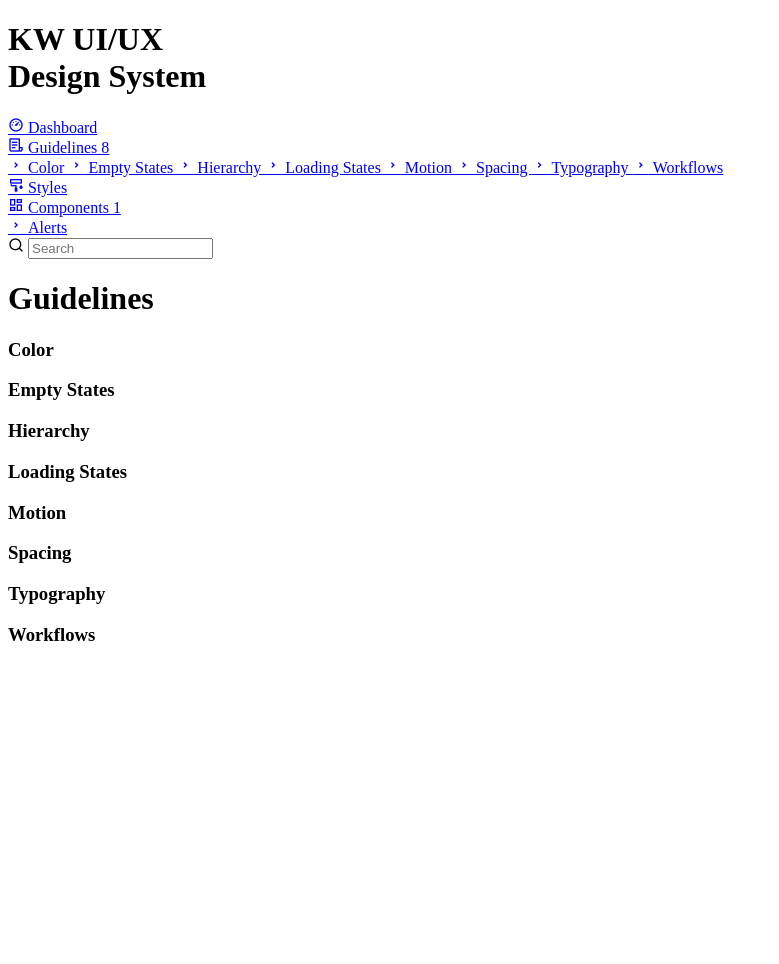
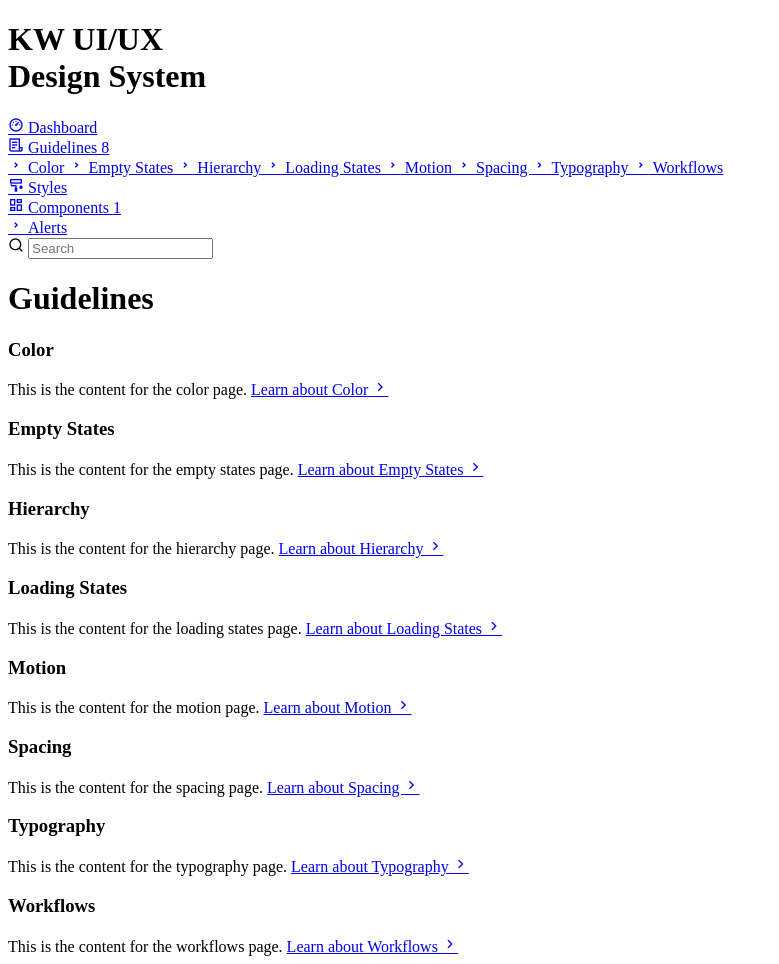
Before and after one commit to jtomeck/kw-design-system, a Jekyll site: the page built from _pages/guidelines.html, in a window 1280 px wide. Shown: the whole page, without its empty margins (0-779 px from the left). Built offline with Jekyll 4.4.1, drawn with Linux system fonts in a browser that asks for light colours; some web fonts are replaced; comment, search, counter and statistics services are not loaded; before the commit the page ends 900 px from its top, so only the background shows below that.

Commit message:
Add new structure for top level pages

```diff
--- a/_pages/components.html
+++ b/_pages/components.html
@@ -12,6 +12,11 @@ excerpt: "This section is not meant to be a list of plug and play components, be
     {% if page.category == "Components" %}
     <div class="bg-white p-6 rounded">
       <h3 class="mb-2">{{ page.title }}</h3>
+      {{ page.excerpt }}
+      <a href="{{ site.baseurl }}{{ page.permalink }}" class="bg-primary-50 block duration-200 flex group h-12 items-center justify-between mt-4 px-3 py-2 rounded text-primary-500 transition-all w-full hover:bg-primary-100 hover:text-primary-700">
+        Learn about {{ page.title }}
+        <i class="ri-arrow-right-s-line text-base transition-all group-hover:text-xl"></i>
+      </a>
     </div>
     {% endif %}
   {% endfor %}
--- a/_pages/guidelines.html
+++ b/_pages/guidelines.html
@@ -12,6 +12,11 @@ excerpt: "In this section you will find a list of common UI/UX patterns, as well
     {% if page.category == "Guidelines" %}
     <div class="bg-white p-6 rounded">
       <h3 class="mb-2">{{ page.title }}</h3>
+      {{ page.excerpt }}
+      <a href="{{ site.baseurl }}{{ page.permalink }}" class="bg-primary-50 block duration-200 flex group h-12 items-center justify-between mt-4 px-3 py-2 rounded text-primary-500 transition-all w-full hover:bg-primary-100 hover:text-primary-700">
+        Learn about {{ page.title }}
+        <i class="ri-arrow-right-s-line text-base transition-all group-hover:text-xl"></i>
+      </a>
     </div>
     {% endif %}
   {% endfor %}
--- a/_pages/styles.html
+++ b/_pages/styles.html
@@ -12,6 +12,11 @@ excerpt: "This section is kinda pointless right now, as I don't know what to put
     {% if page.category == "Styles" %}
     <div class="bg-white p-6 rounded">
       <h3 class="mb-2">{{ page.title }}</h3>
+      {{ page.excerpt }}
+      <a href="{{ site.baseurl }}{{ page.permalink }}" class="bg-primary-50 block duration-200 flex group h-12 items-center justify-between mt-4 px-3 py-2 rounded text-primary-500 transition-all w-full hover:bg-primary-100 hover:text-primary-700">
+        Learn about {{ page.title }}
+        <i class="ri-arrow-right-s-line text-base transition-all group-hover:text-xl"></i>
+      </a>
     </div>
     {% endif %}
   {% endfor %}
```
